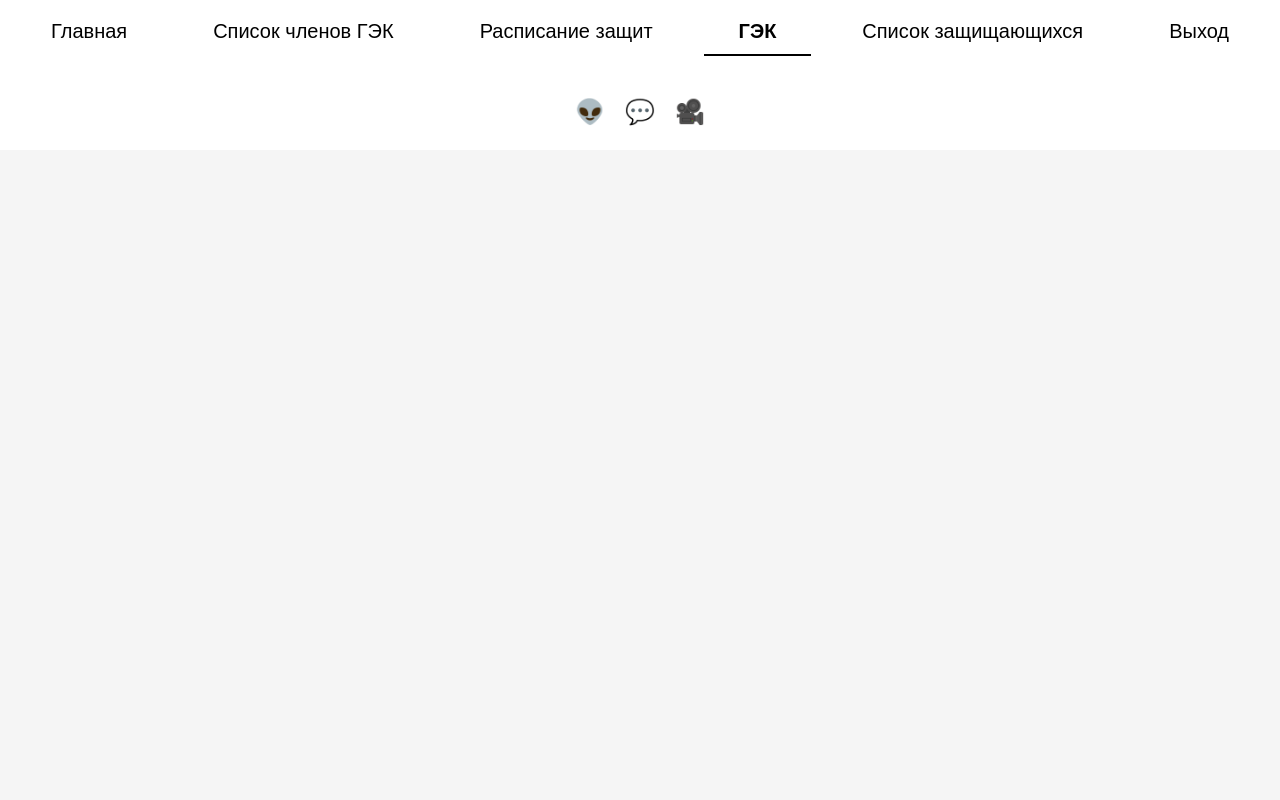
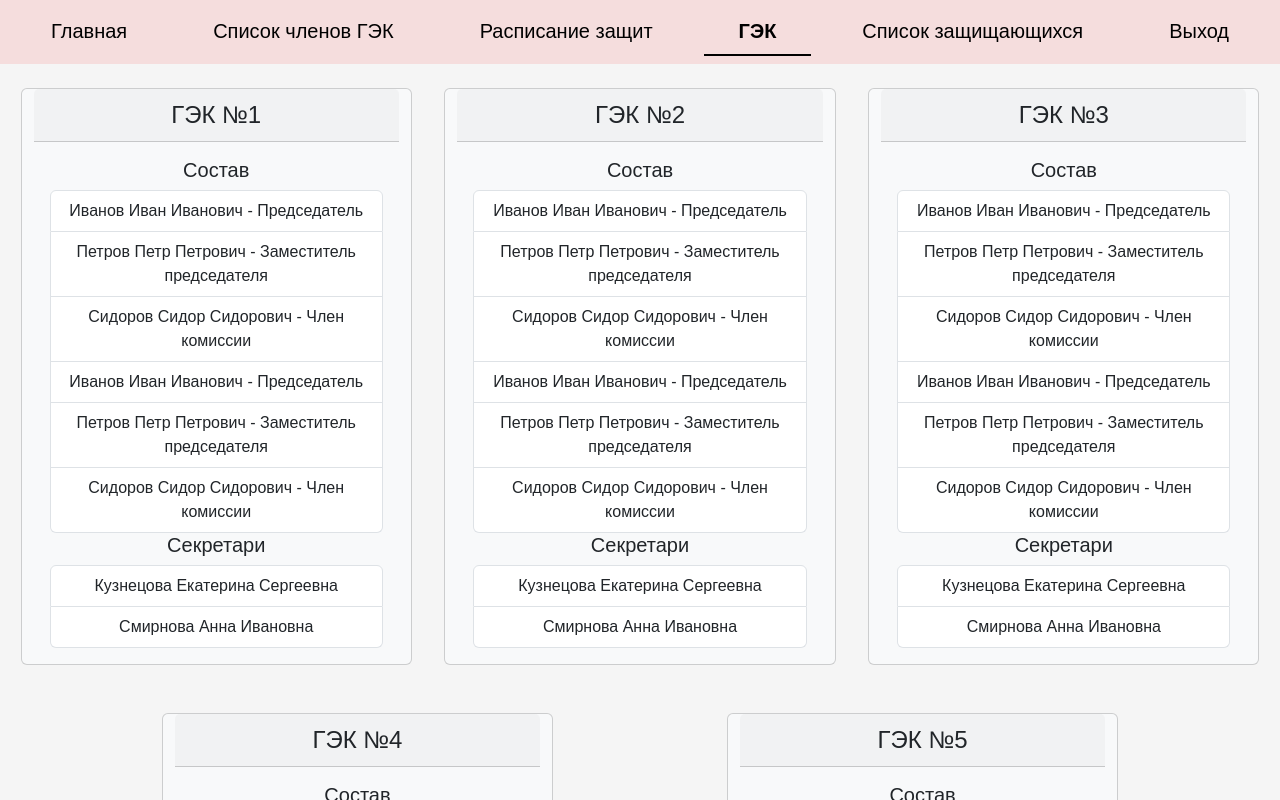
Before and after one commit to alexyackovlev192/VKR, a React (Create React App) app: page /gek in a window 1280 px wide. Shown: the top 800 px of the page. Built offline with nearby package versions, Linux system fonts and the light colour scheme.

Commit message:
add page gek.js

```diff
--- a/src/App.js
+++ b/src/App.js
@@ -28,12 +28,12 @@ const App = () => {
   return (
     <Router>
       <Routes>
-        <Route path="/login" element={<LoginForm />} />
         <Route path="/" element={<PageLayout><HomePage /></PageLayout>} />
         <Route path="/members" element={<PageLayout><MembersPage /></PageLayout>} />
         <Route path="/schedule" element={<PageLayout><SchedulePage /></PageLayout>} />
         <Route path="/gek" element={<PageLayout><GekPage /></PageLayout>} />
         <Route path="/defenders" element={<PageLayout><DefendersPage /></PageLayout>} />
+        <Route path="/login" element={<LoginForm />} />
       </Routes>
     </Router>
   );
--- a/src/components/Footer.js
+++ b/src/components/Footer.js
@@ -5,15 +5,7 @@ const Footer = () => {
   return (
     <footer className="footer">
       <div className="social-links">
-        <a href="VK" target="_blank" rel="noopener noreferrer">
-          <span role="img" aria-label="ВКонтакте">&#128125;</span>
-        </a>
-        <a href="Tg" target="_blank" rel="noopener noreferrer">
-          <span role="img" aria-label="Telegram">&#128172;</span>
-        </a>
-        <a href="YT" target="_blank" rel="noopener noreferrer">
-          <span role="img" aria-label="YouTube">&#127909;</span>
-        </a>
+        <p>Это футер</p>
       </div>
     </footer>
   );
--- a/src/components/style-components/Footer.css
+++ b/src/components/style-components/Footer.css
@@ -1,6 +1,6 @@
 .footer {
-  background-color: #ffffff; /* Цвет фона */
-  color: #fff; /* Цвет текста */
+  background-color: #e0eef3; /* Цвет фона */
+  color: #000000; /* Цвет текста */
   padding: 20px; /* Поля внутри футера */
   text-align: center; /* Выравнивание текста по центру */
 }
--- a/src/components/style-components/Login.css
+++ b/src/components/style-components/Login.css
@@ -30,26 +30,17 @@ input[type="password"]::placeholder {
 }
 
 
-/* Стили для кнопки */
+/*Стили для кнопки
 .btn {
-  background-color: #00B4D8; /* Цвет кнопки */
-  color: #ffffff; /* Цвет текста кнопки */
+  background-color: #00B4D8;
+  color: #ffffff;
   border: none;
   width: 100px;
-  border-radius: 20px; /* Скругляем углы кнопки */
-  cursor: pointer; /* Делаем курсор указателем при наведении на кнопку */
-}
+  border-radius: 20px;
+  cursor: pointer;
+}*/
 
-/* Стили для кнопки при наведении */
+/* Стили для кнопки при наведении
 .btn:hover {
-  background-color: #0077B6; /* Изменяем цвет кнопки при наведении */
-}
-/* 03045E
-023E8A
-0077B6
-0096C7
-00B4D8
-48CAE4
-90E0EF
-ADE8F4
-CAF0F8 */
+  background-color: #0077B6; /* Изменяем цвет кнопки при наведении
+}*/
--- a/src/components/style-components/Navigation.css
+++ b/src/components/style-components/Navigation.css
@@ -4,7 +4,7 @@
 }
 
 .navigation-list {
-  background-color: #ffffff; /* задайте цвет фона по вашему усмотрению */
+  background-color: #f5dddd; /* задайте цвет фона по вашему усмотрению */
 }
 
 .navigation-list .nav-link {
--- /dev/null
+++ b/src/data/geksData.json
@@ -0,0 +1,82 @@
+[
+    {
+      "id": 1,
+      "number": 1,
+      "members": [
+        { "name": "Иванов Иван Иванович", "position": "Председатель" },
+        { "name": "Петров Петр Петрович", "position": "Заместитель председателя" },
+        { "name": "Сидоров Сидор Сидорович", "position": "Член комиссии" },
+        { "name": "Иванов Иван Иванович", "position": "Председатель" },
+        { "name": "Петров Петр Петрович", "position": "Заместитель председателя" },
+        { "name": "Сидоров Сидор Сидорович", "position": "Член комиссии" }
+      ],
+      "secretaries": [
+        { "name": "Кузнецова Екатерина Сергеевна", "position": "Техничесский секретарь" },
+        { "name": "Смирнова Анна Ивановна", "position": "Cекретарь"  }
+      ]
+    },
+    {
+      "id": 2,
+      "number": 2,
+      "members": [
+        { "name": "Иванов Иван Иванович", "position": "Председатель" },
+        { "name": "Петров Петр Петрович", "position": "Заместитель председателя" },
+        { "name": "Сидоров Сидор Сидорович", "position": "Член комиссии" },
+        { "name": "Иванов Иван Иванович", "position": "Председатель" },
+        { "name": "Петров Петр Петрович", "position": "Заместитель председателя" },
+        { "name": "Сидоров Сидор Сидорович", "position": "Член комиссии" }
+      ],
+      "secretaries": [
+        { "name": "Кузнецова Екатерина Сергеевна", "position": "Техничесский секретарь" },
+        { "name": "Смирнова Анна Ивановна", "position": "Cекретарь"  }
+      ]
+    },
+    {
+      "id": 3,
+      "number": 3,
+      "members": [
+        { "name": "Иванов Иван Иванович", "position": "Председатель" },
+        { "name": "Петров Петр Петрович", "position": "Заместитель председателя" },
+        { "name": "Сидоров Сидор Сидорович", "position": "Член комиссии" },
+        { "name": "Иванов Иван Иванович", "position": "Председатель" },
+        { "name": "Петров Петр Петрович", "position": "Заместитель председателя" },
+        { "name": "Сидоров Сидор Сидорович", "position": "Член комиссии" }
+      ],
+      "secretaries": [
+        { "name": "Кузнецова Екатерина Сергеевна", "position": "Техничесский секретарь" },
+        { "name": "Смирнова Анна Ивановна", "position": "Cекретарь"  }
+      ]
+    },
+    {
+      "id": 4,
+      "number": 4,
+      "members": [
+        { "name": "Иванов Иван Иванович", "position": "Председатель" },
+        { "name": "Петров Петр Петрович", "position": "Заместитель председателя" },
+        { "name": "Сидоров Сидор Сидорович", "position": "Член комиссии" },
+        { "name": "Иванов Иван Иванович", "position": "Председатель" },
+        { "name": "Петров Петр Петрович", "position": "Заместитель председателя" },
+        { "name": "Сидоров Сидор Сидорович", "position": "Член комиссии" }
+      ],
+      "secretaries": [
+        { "name": "Кузнецова Екатерина Сергеевна", "position": "Техничесский секретарь" },
+        { "name": "Смирнова Анна Ивановна", "position": "Cекретарь"  }
+      ]
+    },
+    {
+      "id": 5,
+      "number": 5,
+      "members": [
+        { "name": "Иванов Иван Иванович", "position": "Председатель" },
+        { "name": "Петров Петр Петрович", "position": "Заместитель председателя" },
+        { "name": "Сидоров Сидор Сидорович", "position": "Член комиссии" },
+        { "name": "Иванов Иван Иванович", "position": "Председатель" },
+        { "name": "Петров Петр Петрович", "position": "Заместитель председателя" },
+        { "name": "Сидоров Сидор Сидорович", "position": "Член комиссии" }
+      ],
+      "secretaries": [
+        { "name": "Кузнецова Екатерина Сергеевна", "position": "Техничесский секретарь" },
+        { "name": "Смирнова Анна Ивановна", "position": "Cекретарь"  }
+      ]
+    }
+  ]
--- a/src/modal-windows/UpdateDefender.js
+++ b/src/modal-windows/UpdateDefender.js
@@ -87,14 +87,14 @@ const UpdateDefender = ({
         )}
       </Modal.Body>
       <Modal.Footer>
-        {!isEditing && (
-          <Button  variant="primary" size="sm" onClick={handleEditButtonClick}>Редактировать</Button>
-        )}
         {isEditing && (
           <>
             <Button variant="primary" size="sm" onClick={handleDeleteDefender}>Удалить</Button>
             <Button variant="primary" size="sm" onClick={handleSaveChanges}>Сохранить</Button>
           </>
+        )}
+        {!isEditing && (
+          <Button  variant="primary" size="sm" onClick={handleEditButtonClick}>Редактировать</Button>
         )}
       </Modal.Footer>
     </Modal>
--- a/src/pages/GekPage.js
+++ b/src/pages/GekPage.js
@@ -1,10 +1,34 @@
 import React from 'react';
+import Card from 'react-bootstrap/Card';
+import ListGroup from 'react-bootstrap/ListGroup';
 import './style-pages/GekPage.css';
+
+import geksData from '../data/geksData.json';
 
 const GekPage = () => {
   return (
-    <div>
-
+    <div className="gek-container">
+      <div className="row justify-content-evenly">
+        {geksData.map(gekData => (
+          <Card key={gekData.id} style={{ width: '30%' }} className="col-2 my-4 text-center bg-light">
+            <Card.Header className="fs-4">ГЭК №{gekData.number}</Card.Header>
+            <Card.Body>
+              <Card.Title className="text-center fs-5">Состав</Card.Title>
+              <ListGroup className="text-center">
+                {gekData.members.map((member, index) => (
+                  <ListGroup.Item key={index}>{member.name} - {member.position}</ListGroup.Item>
+                ))}
+              </ListGroup>
+              <Card.Title className="text-center fs-5">Секретари</Card.Title>
+              <ListGroup className="text-center">
+                {gekData.secretaries.map((secretary, index) => (
+                  <ListGroup.Item key={index}>{secretary.name}</ListGroup.Item>
+                ))}
+              </ListGroup>
+            </Card.Body>
+          </Card>
+        ))}
+      </div>
     </div>
   );
 };
```
